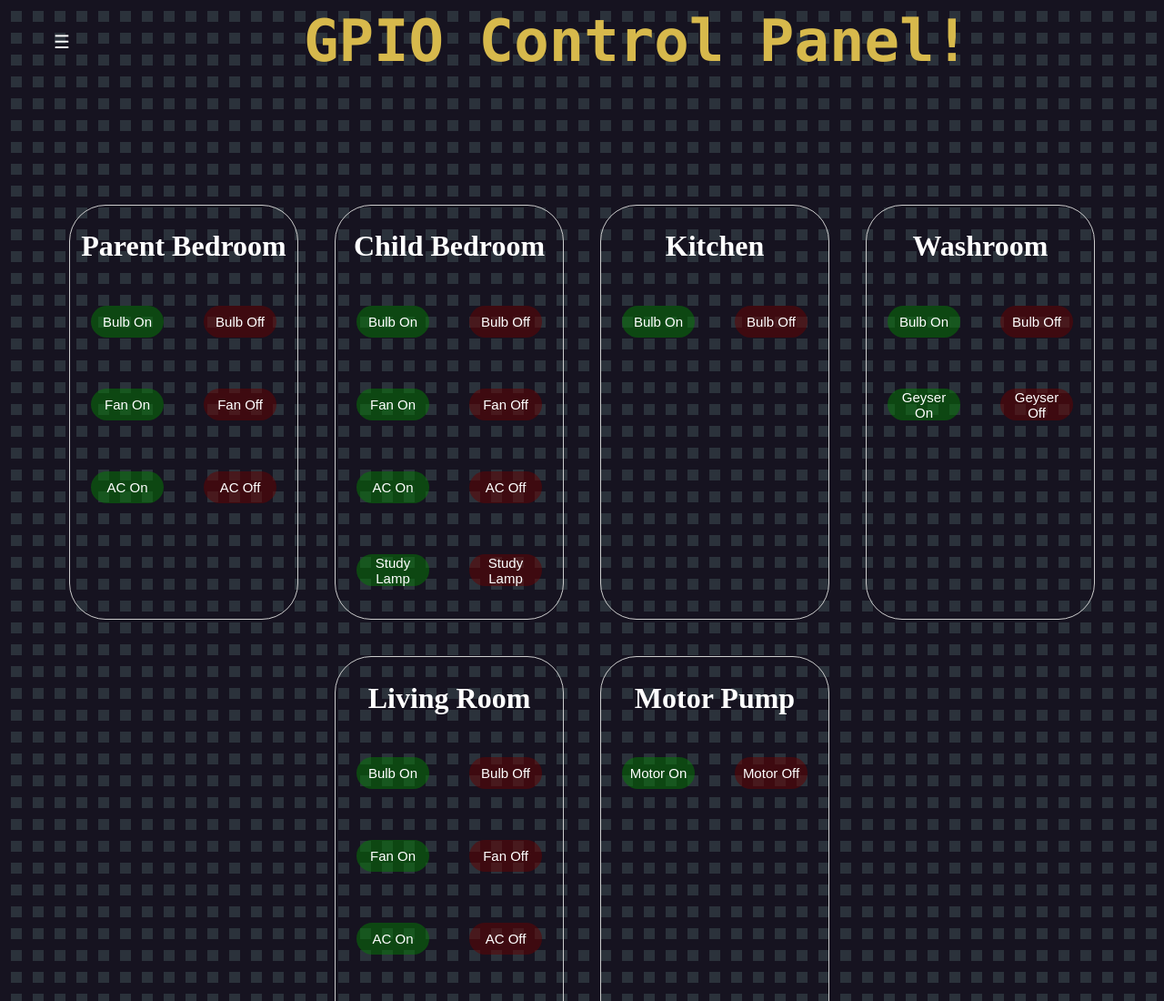
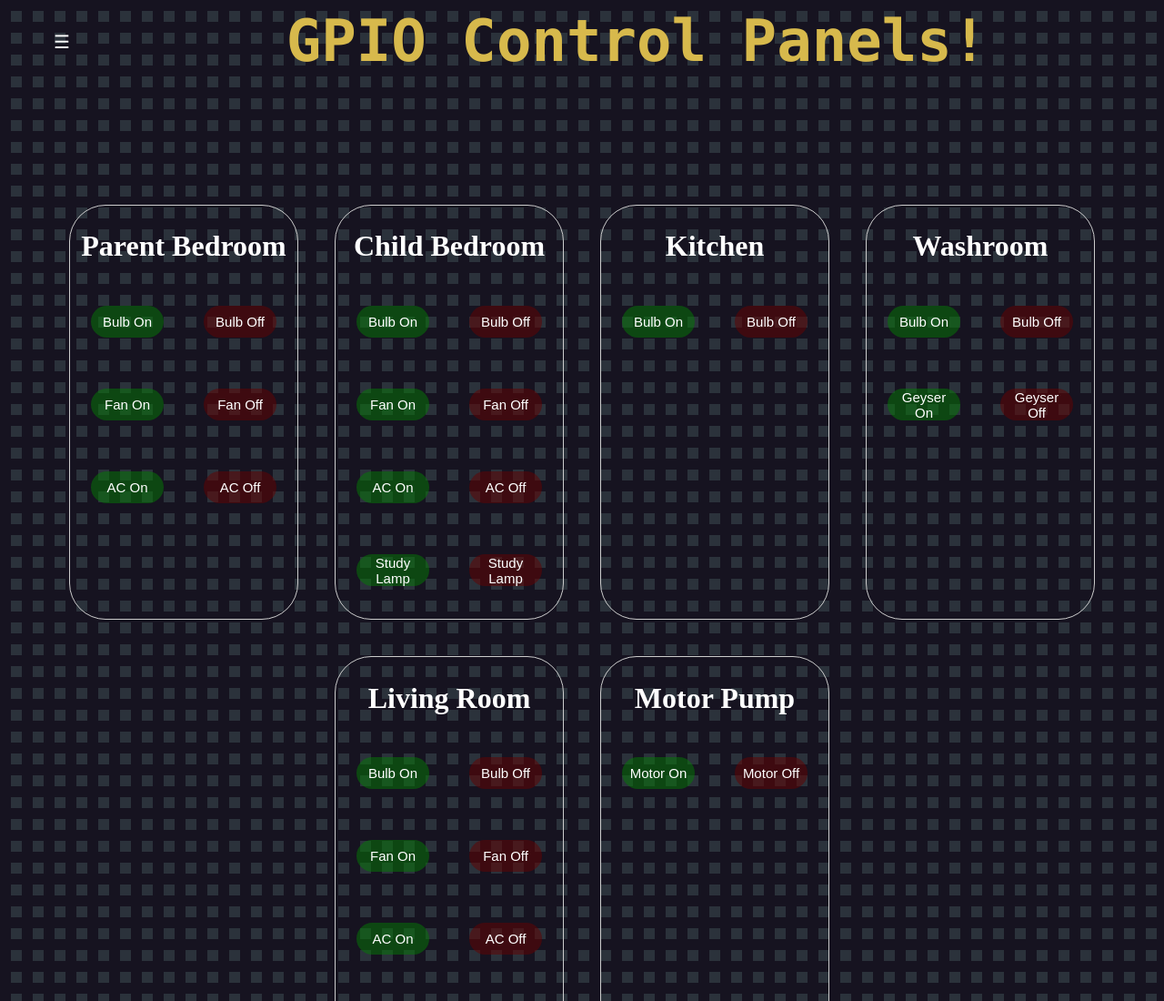
Before and after one commit to GEC-ian/Home-Automation-With-AI, a plain HTML site: page index.html in a window 1280 px wide. Shown: the top 1100 px of the page at 91% size. Drawn offline with Linux system fonts and the light colour scheme.

Commit message:
Update index.html

```diff
--- a/index.html
+++ b/index.html
@@ -203,7 +203,7 @@ button[value="off"]:active {
     <header>
 
         <button class="hamburger" onclick="toggleMenu()">&#9776;</button>
-        <h1 class="typing">GPIO Control Panel!</h1>
+        <h1 class="typing">GPIO Control Panels!</h1>
     </header>
 
     <nav id="navbar">
```
